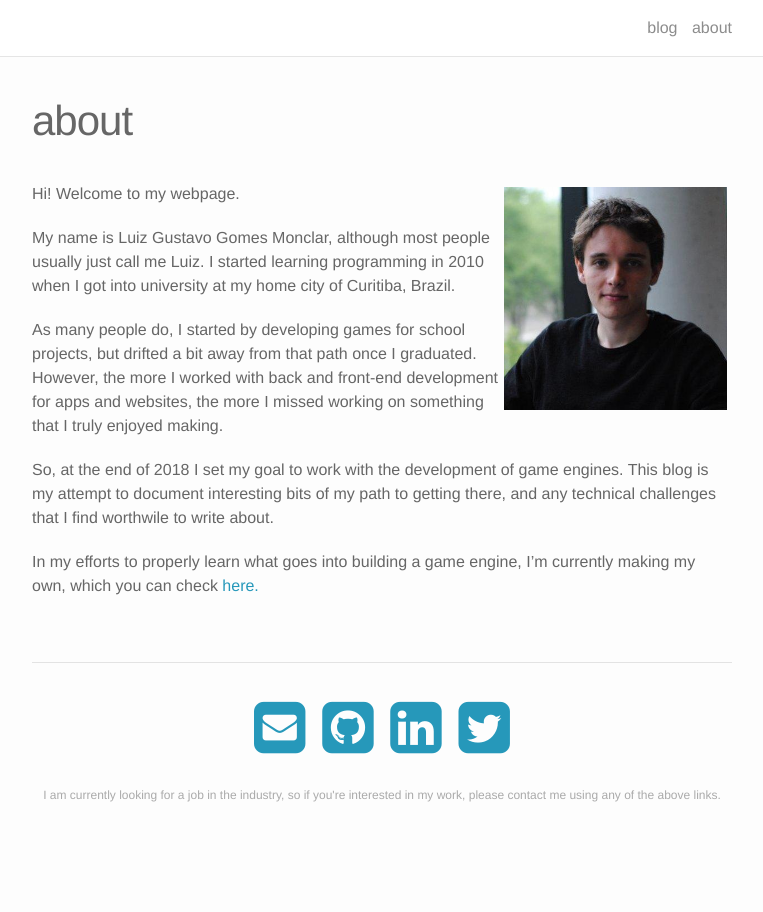
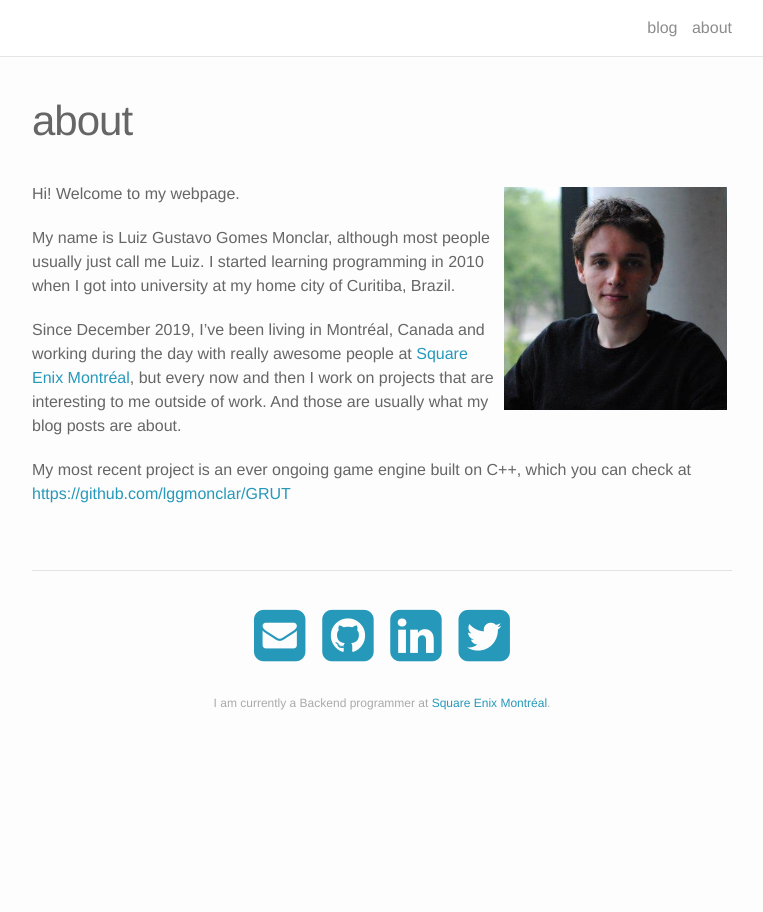
Before and after one commit to lggmonclar/lggmonclar.github.io, a Jekyll site: the page built from about.md, in a window 1280 px wide. Shown: the whole page, without its empty margins (258-1021 px from the left). Built offline with Jekyll 4.4.1, drawn with Linux system fonts in a browser that asks for light colours; nearby versions of some CDN libraries.

Commit message:
Update about.md

```diff
--- a/about.md
+++ b/about.md
@@ -10,11 +10,9 @@ Hi! Welcome to my webpage.
 
 My name is Luiz Gustavo Gomes Monclar, although most people usually just call me Luiz. I started learning programming in 2010 when I got into university at my home city of Curitiba, Brazil.
 
-As many people do, I started by developing games for school projects, but drifted a bit away from that path once I graduated. However, the more I worked with back and front-end development for apps and websites, the more I missed working on something that I truly enjoyed making.
+Since December 2019, I've been living in Montréal, Canada and working during the day with really awesome people at <a href="https://www.square-enix-montreal.com/">Square Enix Montréal</a>, but every now and then I work on projects that are interesting to me outside of work. And those are usually what my blog posts are about.
 
-So, at the end of 2018 I set my goal to work with the development of game engines. This blog is my attempt to document interesting bits of my path to getting there, and any technical challenges that I find worthwile to write about.
-
-In my efforts to properly learn what goes into building a game engine, I'm currently making my own, which you can check <a href="https://github.com/lggmonclar/GRUT">here.</a>
+My most recent project is an ever ongoing game engine built on C++, which you can check at <a href="https://github.com/lggmonclar/GRUT">https://github.com/lggmonclar/GRUT</a>
 
 
 <br/>
@@ -28,5 +26,5 @@ In my efforts to properly learn what goes into building a game engine, I'm curre
 </span>
 
 <div class="col three caption">
-	I am currently looking for a job in the industry, so if you're interested in my work, please contact me using any of the above links.
+	I am currently a Backend programmer at <a href="https://www.square-enix-montreal.com/">Square Enix Montréal</a>.
 </div>
```
